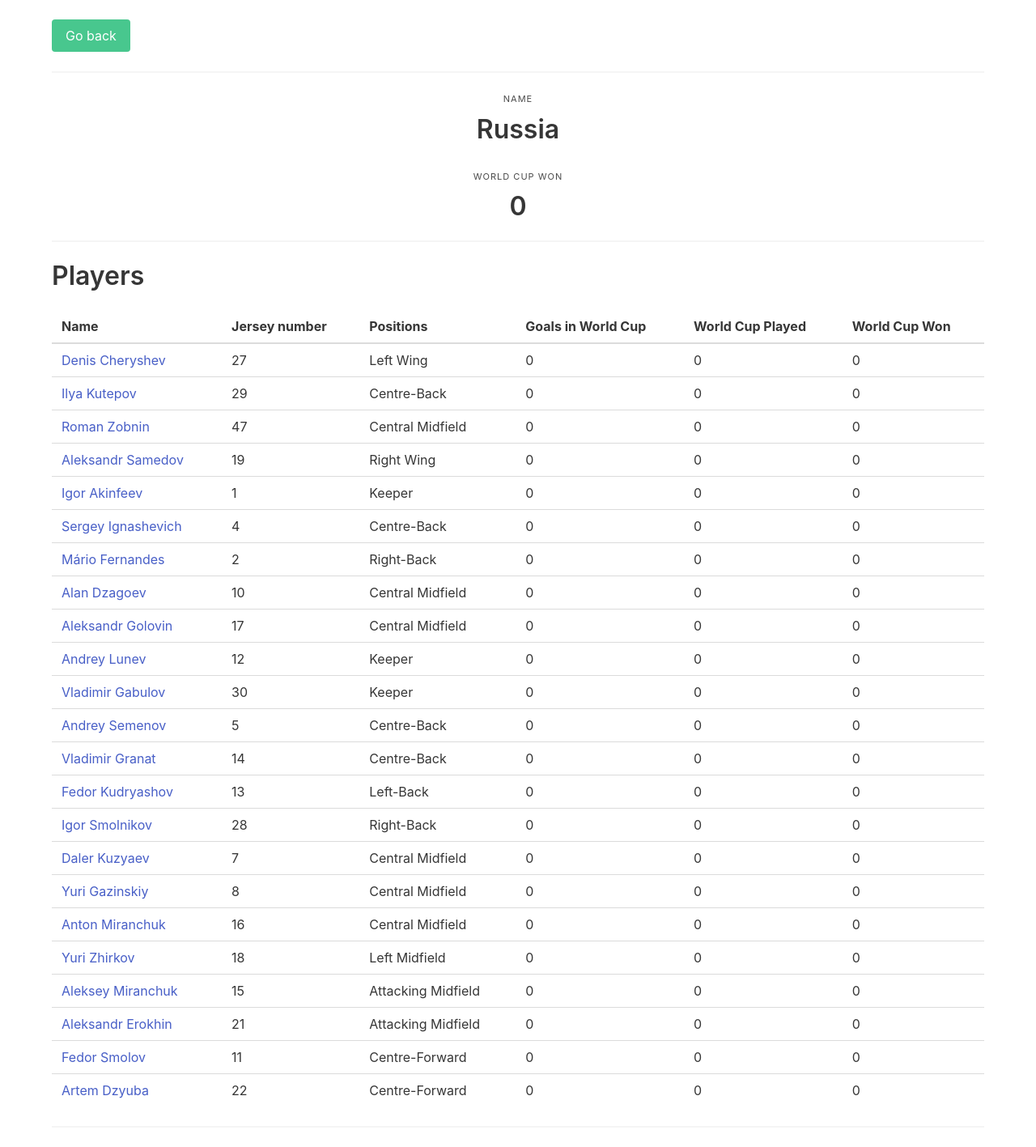
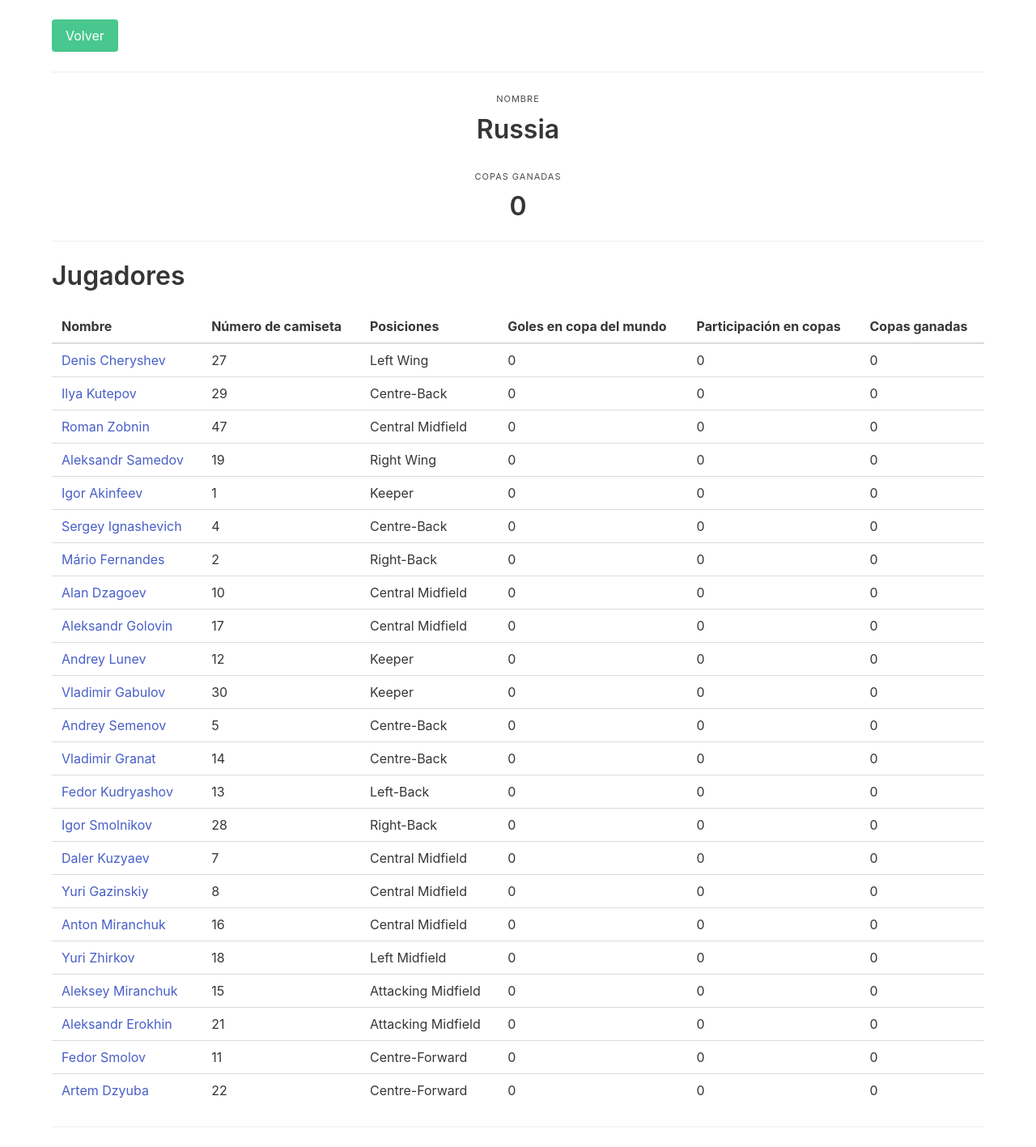
Before and after one commit to amekare/world_cup_2018, a Django app: page /dashboard/teams/2 in a window 1280 px wide. Shown: the part 52-1469 px from the top of the page at 81% size. Run offline with Django 3.2, Linux system fonts and the light colour scheme; data comes from the database, SQL or seed files in the repository; some libraries are stand-ins or nearby versions.

Commit message:
traduccion de detalle de equipo

```diff
--- a/templates/dashboard/team_detail.html
+++ b/templates/dashboard/team_detail.html
@@ -1,16 +1,16 @@
 {% extends 'base.html' %}
 
-{% block title %}{{ team.city }} {{ team.name }}{% endblock %}
+{% block title %} {{ team.name }}{% endblock %}
 
 {% block content %}
-    <a class="button is-success" href="{% url 'team-list' %}">Go back</a>
+    <a class="button is-success" href="{% url 'team-list' %}">Volver</a>
     <hr>
     <div class="level">
         <div class="level-item has-text-centered">
             <div>
-                <p class="heading">Name</p>
+                <p class="heading">Nombre</p>
                 <p class="title">{{ team.name }}</p>
-                <p class="heading">World Cup Won</p>
+                <p class="heading">Copas ganadas</p>
                 <p class="title">{{ team.cups }}</p>
             </div>
         </div>
@@ -20,7 +20,7 @@
     <div class="level">
         <div>
             <p class="title">
-                Players
+                Jugadores
             </p>
         </div>
         <br/>
@@ -29,12 +29,12 @@
         <table class="table">
             <thead>
             <tr>
-                <th>Name</th>
-                <th>Jersey number</th>
-                <th>Positions</th>
-                <th>Goals in World Cup</th>
-                <th>World Cup Played</th>
-                <th>World Cup Won</th>
+                <th>Nombre</th>
+                <th>Número de camiseta</th>
+                <th>Posiciones</th>
+                <th>Goles en copa del mundo</th>
+                <th>Participación en copas</th>
+                <th>Copas ganadas</th>
             </tr>
             </thead>
             <tbody>
```
